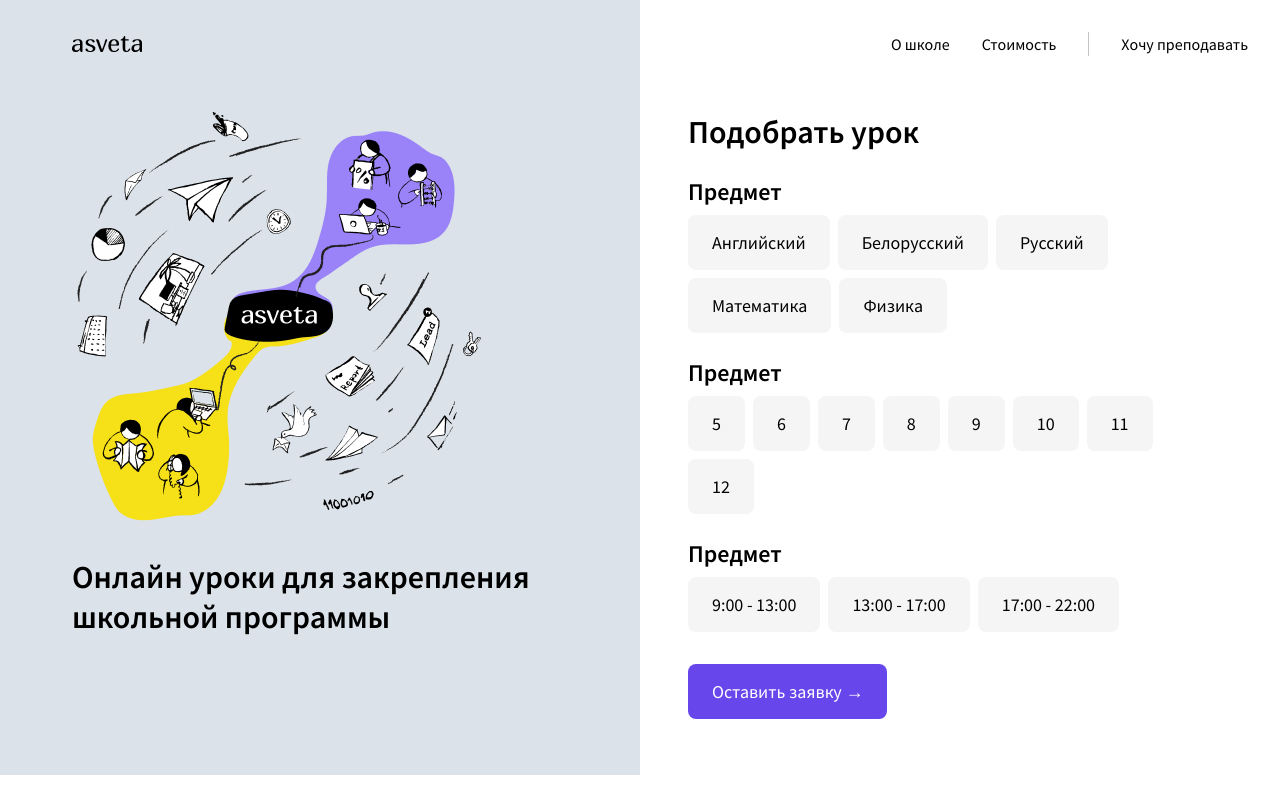
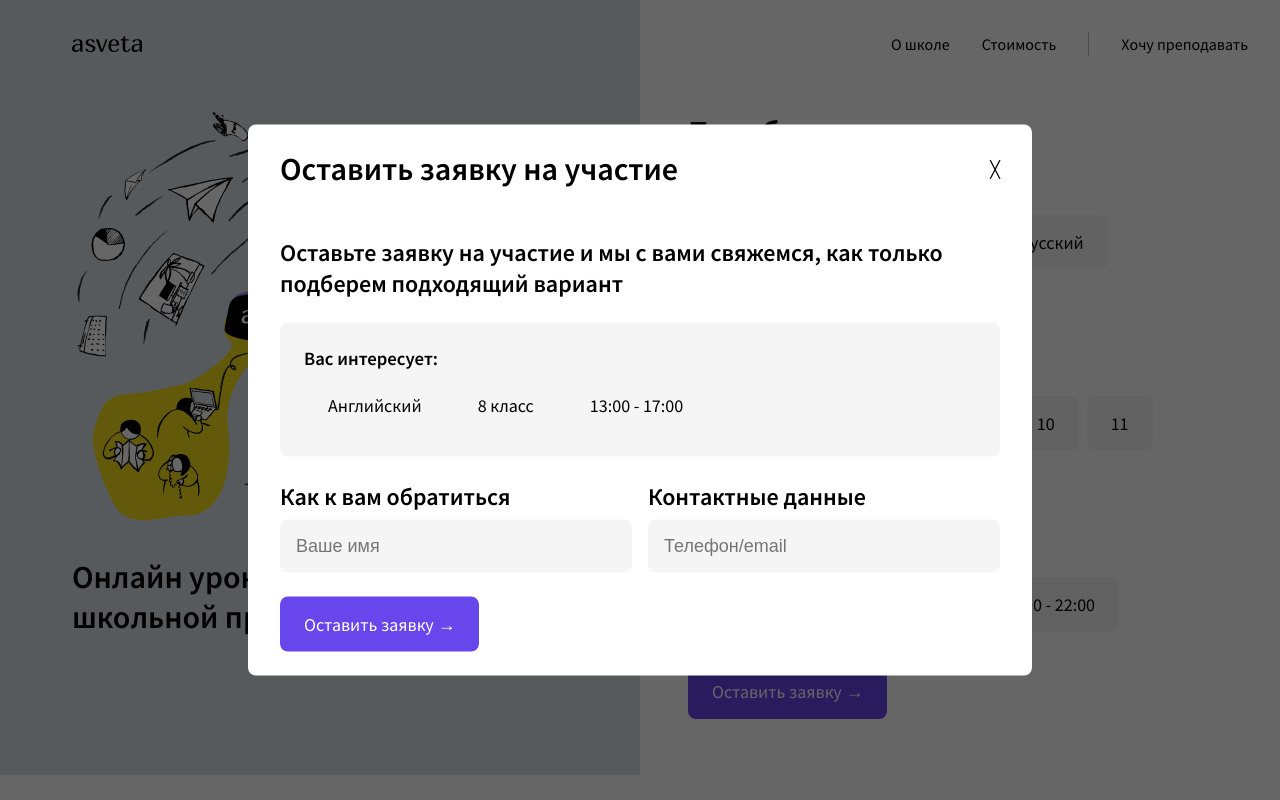
Before and after one commit to asveta/landing, a React (Create React App) app: page / in a window 1280 px wide. Shown: the top 800 px of the page. Built offline with nearby package versions, Linux system fonts and the light colour scheme.

Commit message:
modal added

```diff
--- a/package.json
+++ b/package.json
@@ -2,6 +2,7 @@
   "name": "asveta",
   "version": "0.1.0",
   "private": true,
+  "homepage": "http://www.asveta.org/",
   "dependencies": {
     "@testing-library/jest-dom": "^5.11.4",
     "@testing-library/react": "^11.1.0",
--- a/public/index.html
+++ b/public/index.html
@@ -7,7 +7,7 @@
     <meta name="theme-color" content="#000000" />
     <meta
       name="description"
-      content="Web site created using create-react-app"
+      content="Educational platform"
     />
     <link rel="apple-touch-icon" href="%PUBLIC_URL%/logo192.png" />
     <!--
--- a/src/App.css
+++ b/src/App.css
@@ -1,3 +1,35 @@
+.block {
+  display: block;
+}
+.flex {
+  display: flex;
+}
+.between {
+  display: flex;
+  justify-content: space-between;
+}
+.flex-grow {
+  flex-grow: 1;
+}
+.mv-24 {
+  margin-top: 24px;
+  margin-bottom: 24px;
+}
+.mr-16 {
+  margin-right: 16px;
+}
+.mb-8 {
+  margin-bottom: 8px;
+}
+.m-0 {
+  margin: 0 !important;
+}
+.pb-24 {
+  padding-bottom: 24px;
+}
+
+/*----------------------------------*/
+
 .App {
   max-width: 1440px;
   margin: auto;
@@ -152,3 +184,49 @@ header {
 .telegram-text {
   margin-left: 8px;
 }
+.modal-bg {
+  position: absolute;
+  top:0;
+  left:0;
+  width: 100%;
+  height: 100vh;
+  background-color: #00000099;
+}
+.modal {
+  position: relative;
+  top: 50%;
+  left: 50%;
+  transform: translate(-50%, -50%);
+  width: 720px;
+  padding: 24px 32px;
+  background-color: #fff;
+  border-radius: 8px;
+}
+.form-output-wrapper {
+  margin: 24px 0px;
+  padding: 24px;
+  background-color: #f5f5f5;
+  border-radius: 8px;
+}
+.form-output {
+  display: flex;
+}
+.close-button {
+  display: flex;
+  align-items: center;
+  cursor: pointer;
+}
+.contact-input-wrapper {
+  margin-top: 8px;
+  padding: 16px;
+  background-color: #f5f5f5;
+  border: 1px #DBE2E9;
+  border-radius: 8px;
+}
+.contact-input {
+  width: 100%;
+  border: none;
+  background-color: transparent;
+  outline: none;
+  font-size: 18px;
+}
--- a/src/App.js
+++ b/src/App.js
@@ -6,6 +6,7 @@ import Filter from "./components/Filter"
 import About from "./components/About"
 import Pricing from "./components/Pricing"
 import Footer from "./components/Footer"
+import Modal from "./components/Modal"
 
 function App() {
   return (
@@ -18,6 +19,7 @@ function App() {
       <About />
       <Pricing />
       <Footer />
+      <Modal />
     </div>
   );
 }
--- a/src/components/Footer.js
+++ b/src/components/Footer.js
@@ -7,7 +7,7 @@ function Footer () {
   return (
     <div className="footer">
       <img src={logo} alt="asveta" className="footer-logo" />
-      <a className="telegram-link">
+      <a href="https://t.me/asvetaorg" className="telegram-link">
         <img src={telegram} alt="telegram" />
         <span className="telegram-text">Наш Telegram канал</span>
       </a>
--- /dev/null
+++ b/src/components/FormOutput.js
@@ -0,0 +1,16 @@
+import React from "react";
+import CheckboxOption from "./CheckboxOption";
+
+function FormOutput ( {options} ) {
+
+  return (
+    <div className="form-output-wrapper mv-24">
+      <h3 className="mb-16">Вас интересует:</h3>
+      <div className="form-output">
+        {options.map( option => <CheckboxOption name={option} />)}
+      </div>
+    </div>
+  )
+}
+
+export default FormOutput;
--- /dev/null
+++ b/src/components/Modal.js
@@ -0,0 +1,43 @@
+import React from 'react';
+import FormOutput from "./FormOutput";
+
+function Modal () {
+
+  function closeModal (e) {
+    e.target.parentElement.parentElement.parentElement.parentElement.remove()
+  }
+
+  return (
+    <div className="modal-bg">
+      <div className="modal">
+        <div className="between pb-24">
+          <h1>Оставить заявку на участие</h1>
+          <div className="close-button" onClick={ closeModal }>
+            <span className="block">╳</span>
+          </div>
+        </div>
+        <h2 className="mv-24">Оставьте заявку на участие и мы с вами свяжемся, как только подберем подходящий вариант</h2>
+        <FormOutput options={['Английский', '8 класс', '13:00 - 17:00']} outputStyle={true} />
+        <div className="contact-form mv-24 between">
+          <div className="flex-grow mr-16">
+            <h2>Как к вам обратиться</h2>
+            <div className="contact-input-wrapper">
+              <input type="text" placeholder="Ваше имя" className="contact-input"/>
+            </div>
+          </div>
+          <div className="flex-grow">
+            <h2>Контактные данные</h2>
+            <div className="contact-input-wrapper">
+              <input type="text" placeholder="Телефон/email" className="contact-input"/>
+            </div>
+          </div>
+        </div>
+        <div className="request-button m-0">
+          <span>Оставить заявку →</span>
+        </div>
+      </div>
+    </div>
+  )
+}
+
+export default Modal;
```
Also changed, not shown: public/manifest.json.
